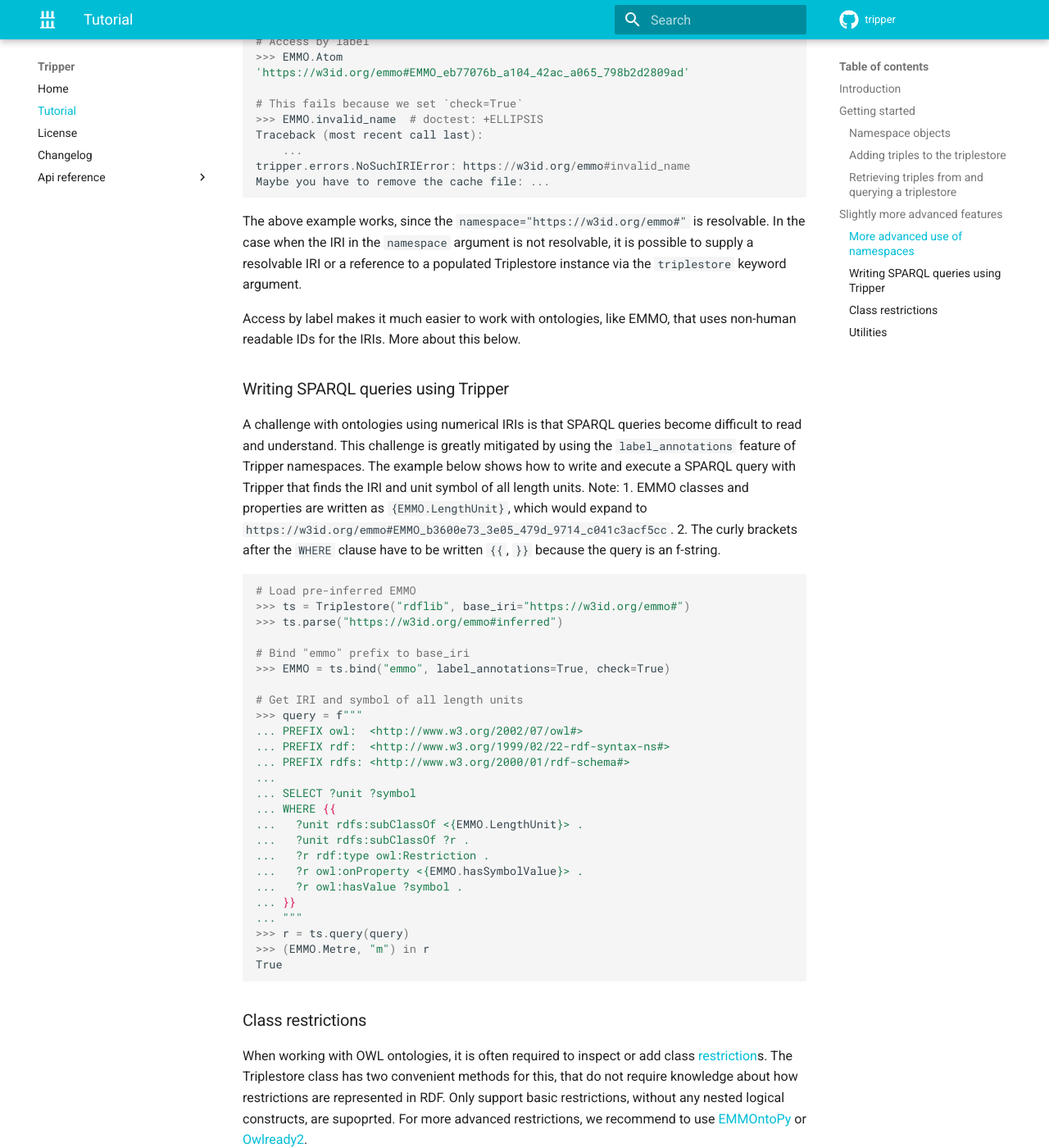
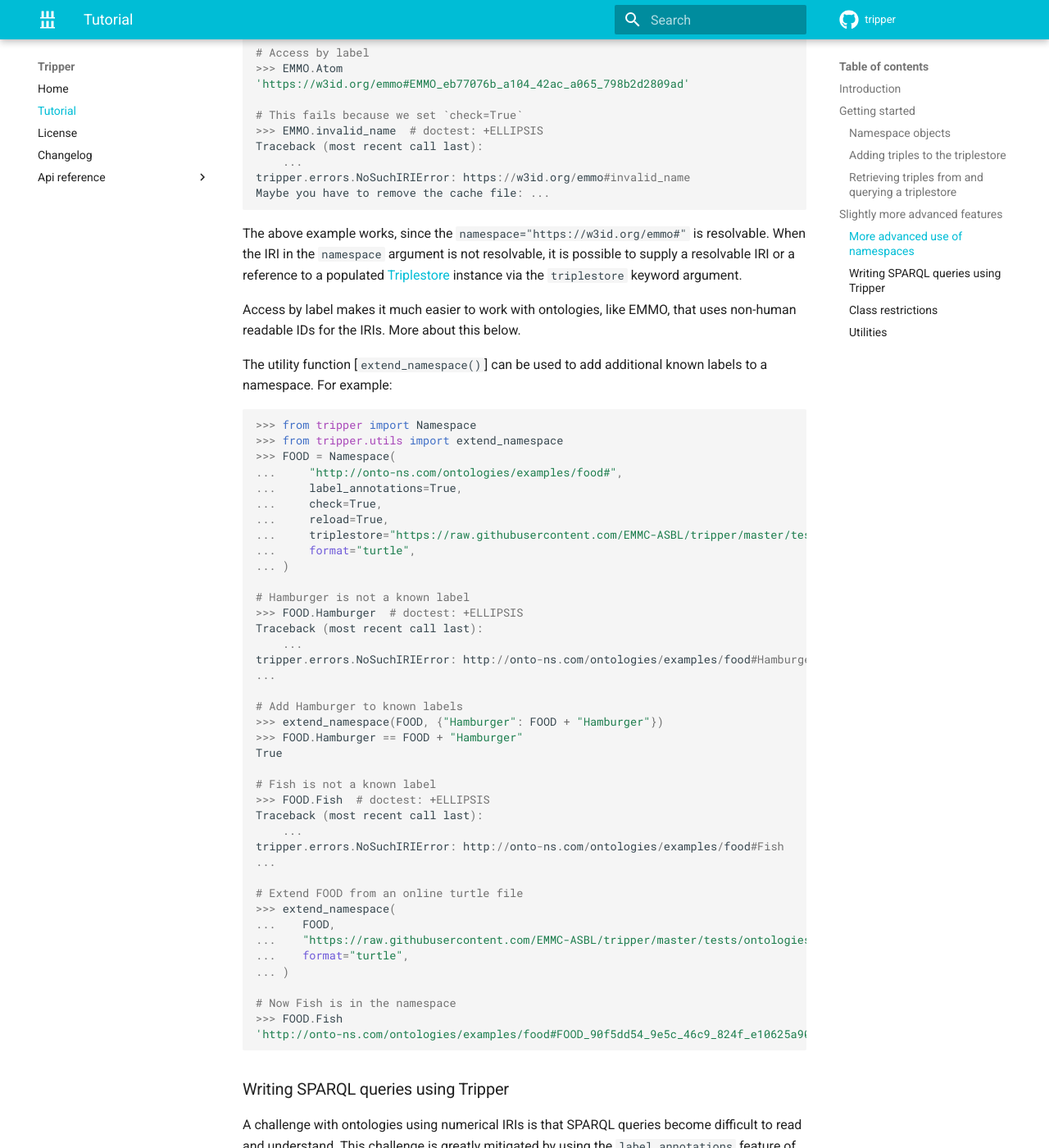
Before and after one commit to EMMC-ASBL/tripper, an MkDocs documentation site: the page built from docs/tutorial.md, in a window 1280 px wide and 1400 px high, scrolled down 2587 px. Shown: the whole window at 82% size. Built offline with MkDocs 1.6.1 and Material for MkDocs 9.7.7, drawn with Linux system fonts in a browser that asks for light colours; comment, search, counter and statistics services are not loaded; the version menu is left out; some of the changed text lies outside the part shown.

Commit message:
Tutorial update (#227)
# Description
Added links to the API documentation from the tutorial.

Also added an example of `extend_namespace()` utility function.
For the above example to work, it turned out that we had to add a
`format` option to `extend_namespace()`.

## Type of change
- [ ] Bug fix and code cleanup
- [ ] New feature
- [x] Documentation update
- [ ] Testing


## Checklist for the reviewer
This checklist should be used as a help for the reviewer.

- [ ] Is the change limited to one issue?
- [ ] Does this PR close the issue?
- [ ] Is the code easy to read and understand?
- [ ] Do all new feature have an accompanying new test?
- [ ] Has the documentation been updated as necessary?
- [ ] Is the code properly tested?

---------

Co-authored-by: Francesca L. Bleken <48128015+francescalb@users.noreply.github.com>

````diff
--- a/docs/tutorial.md
+++ b/docs/tutorial.md
@@ -10,8 +10,9 @@
 See the README file for a [list of currently supported backends].
 
 The API provided by Tripper is modelled after [rdflib], so if you know that library, you will find Tripper rather familiar.
-But there are some differences that you should be aware of.
-Most recognisable:
+But there are some differences to be aware of.
+Most important are:
+
 * All IRIs are represented by Python strings.
   Example: `"https://w3id.org/emmo#Metre"`
 * Blank nodes are strings starting with "_:".
@@ -51,7 +52,7 @@
 
 ```
 
-New namespaces can be created using the [Namespace] class, but are usually added with the `bind()` method:
+New namespaces can be created using the [Namespace] class, but are usually added with the [`bind()`] method:
 
 ```python
 >>> ONTO = ts.bind("onto", "http://example.com/onto#")
@@ -61,7 +62,7 @@
 ```
 
 ### Adding triples to the triplestore
-We can now start to add triples to the triplestore, using the `add()` and `add_triples()` methods:
+Triples can now be added to the triplestore, using the [`add()`] and [`add_triples()`] methods:
 
 ```python
 >>> from tripper.utils import en
@@ -72,10 +73,10 @@
 
 ```
 
-The function `en(msg)` is just a convenient function for adding english literals.
+The function [`en()`] is just a convenient function for adding English literals.
 It is equivalent to `tripper.Literal(msg, lang="en")`.
 
-You can also load triples from a source using the `parse()` method.
+Triples can also be added from a source using the [`parse()`] method.
 For example will
 
 ```python
@@ -84,7 +85,7 @@
 
 load all triples in turtle file `onto.ttl` into the triplestore.
 
-Similarly you can serialise the triplestore to a string or a file using the `serialize()` method:
+Similarly, the triplestore can be serialised to a string or a file using the [`serialize()`] method:
 
 ```python
 ts.serialize("onto2.ttl")  # serialise to file `onto2.ttl`
@@ -105,7 +106,7 @@
 
 ```
 
-The `query()` and `update()` methods can be used to query and update the triplestore using SPARQL.
+The [`query()`] and [`update()`] methods can be used to query and update the triplestore using SPARQL.
 See the next section.
 
 
@@ -142,11 +143,57 @@
 ```
 
 The above example works, since the `namespace="https://w3id.org/emmo#"` is resolvable.
-In the case when the IRI in the `namespace` argument is not resolvable, it is possible to supply a resolvable IRI or a reference to a populated Triplestore instance via the `triplestore` keyword argument.
+When the IRI in the `namespace` argument is not resolvable, it is possible to supply a resolvable IRI or a reference to a populated [Triplestore] instance via the `triplestore` keyword argument.
 
 Access by label makes it much easier to work with ontologies, like EMMO, that uses non-human readable IDs for the IRIs.
 More about this below.
 
+The utility function [`extend_namespace()`] can be used to add additional known labels to a namespace.
+For example:
+
+```python
+>>> from tripper import Namespace
+>>> from tripper.utils import extend_namespace
+>>> FOOD = Namespace(
+...     "http://onto-ns.com/ontologies/examples/food#",
+...     label_annotations=True,
+...     check=True,
+...     reload=True,
+...     triplestore="https://raw.githubusercontent.com/EMMC-ASBL/tripper/master/tests/ontologies/food.ttl",
+...     format="turtle",
+... )
+
+# Hamburger is not a known label
+>>> FOOD.Hamburger  # doctest: +ELLIPSIS
+Traceback (most recent call last):
+    ...
+tripper.errors.NoSuchIRIError: http://onto-ns.com/ontologies/examples/food#Hamburger
+...
+
+# Add Hamburger to known labels
+>>> extend_namespace(FOOD, {"Hamburger": FOOD + "Hamburger"})
+>>> FOOD.Hamburger == FOOD + "Hamburger"
+True
+
+# Fish is not a known label
+>>> FOOD.Fish  # doctest: +ELLIPSIS
+Traceback (most recent call last):
+    ...
+tripper.errors.NoSuchIRIError: http://onto-ns.com/ontologies/examples/food#Fish
+...
+
+# Extend FOOD from an online turtle file
+>>> extend_namespace(
+...    FOOD,
+...    "https://raw.githubusercontent.com/EMMC-ASBL/tripper/master/tests/ontologies/food-more.ttl",
+...    format="turtle",
+... )
+
+# Now Fish is in the namespace
+>>> FOOD.Fish
+'http://onto-ns.com/ontologies/examples/food#FOOD_90f5dd54_9e5c_46c9_824f_e10625a90c26'
+
+```
 
 
 ### Writing SPARQL queries using Tripper
@@ -192,7 +239,8 @@
 Only support basic restrictions, without any nested logical constructs, are supoprted.
 For more advanced restrictions, we recommend to use [EMMOntoPy] or [Owlready2].
 
-A [restriction] is described by the following set of parameters.
+A [restriction] restricts a class to only those individuals that satisfy the restriction.
+It is described by the following set of parameters.
 
   * **cls**: IRI of class to which the restriction applies.
   * **property**: IRI of restriction property.
@@ -223,8 +271,7 @@
 ```
 The returned `iri` is the blank node IRI of the new restriction.
 
-
-To find the above restriction, the `restrictions()` method can be used.
+To find the above restriction, the [`restrictions()`] method can be used.
 It returns an iterator over all restrictions that matches the provided criteria.
 For example:
 
@@ -261,10 +308,10 @@
 
 Mappings can also be used to semantically document the arguments and return values of a function.
 
-The [Triplestore] class has two specialised methods for adding mappings, `map()` and `add_function()`.
-The purpose of the `map()` method, is to map a data models and its properties to ontological concepts, while `add_function()` maps the arguments and return value of a function to ontological concepts.
+The [Triplestore] class has two specialised methods for adding mappings, [`map()`] and [`add_function()`].
+The purpose of the [`map()`] method, is to map a data models and its properties to ontological concepts, while [`add_function()`] maps the arguments and return value of a function to ontological concepts.
 
-**Note**, the name of the `map()` and `add_function()` methods are not very intuitive and may be changed in the future.
+**Note**, the name of the [`map()`] and [`add_function()`] methods are not very intuitive and may be changed in the future.
 
 
 ### Adding mappings
@@ -315,22 +362,50 @@
 
 
 
-### Representing pydantic data models as RDF
-*Todo: Describe the `tripper.convert` subpackage...*
-
-
 
 
 [rdflib]: https://rdflib.readthedocs.io/
+[EMMO]: https://emmc.eu/emmo/
+[OTEIO]: https://github.com/emmo-repo/domain-oteio/
+[Function Ontology (FnO)]: https://fno.io/
+[EMMOntoPy]: https://emmo-repo.github.io/EMMOntoPy/
+[Owlready2]: https://pypi.org/project/owlready2/
+[restriction]: https://www.w3.org/TR/owl-ref/#Restriction
+[JSON-LD]: https://json-ld.org/
+
+[Creating a triplestore interface]: #creating-a-triplestore-interface
+[list of currently supported backends]: https://github.com/EMMC-ASBL/tripper?tab=readme-ov-file#available-backends
+
+[tripper.convert]: https://emmc-asbl.github.io/tripper/latest/api_reference/convert/convert/
+
 [Triplestore]: https://emmc-asbl.github.io/tripper/latest/api_reference/triplestore/#tripper.triplestore.Triplestore
 [Namespace]:
 https://emmc-asbl.github.io/tripper/latest/api_reference/namespace/#tripper.namespace.Namespace
 [Literal]:
 https://emmc-asbl.github.io/tripper/latest/api_reference/literal/#tripper.literal.Literal
-[Creating a triplestore interface]: #creating-a-triplestore-interface
-[EMMO]: https://emmc.eu/emmo/
-[Function Ontology (FnO)]: https://fno.io/
-[list of currently supported backends]: https://github.com/EMMC-ASBL/tripper?tab=readme-ov-file#available-backends
-[EMMOntoPy]: https://emmo-repo.github.io/EMMOntoPy/
-[Owlready2]: https://pypi.org/project/owlready2/
-[restriction]: https://www.w3.org/TR/owl-ref/#Restriction
+
+[`en()`]: https://emmc-asbl.github.io/tripper/latest/api_reference/triplestore/#tripper.utils.en
+[`extend_namespace()`]: https://emmc-asbl.github.io/tripper/latest/api_reference/triplestore/#tripper.utils.extend_namespace
+
+[`load_container()`]: https://emmc-asbl.github.io/tripper/latest/api_reference/convert/convert/#tripper.convert.convert.load_container
+[`save_container()`]: https://emmc-asbl.github.io/tripper/latest/api_reference/convert/convert/#tripper.convert.convert.save_container
+
+[`add()`]: https://emmc-asbl.github.io/tripper/latest/api_reference/triplestore/#tripper.triplestore.Triplestore.add
+[`add_function()`]: https://emmc-asbl.github.io/tripper/latest/api_reference/triplestore/#tripper.triplestore.Triplestore.add_function
+[`add_restriction()`]: https://emmc-asbl.github.io/tripper/latest/api_reference/triplestore/#tripper.triplestore.Triplestore.add_restriction
+[`add_triples()`]: https://emmc-asbl.github.io/tripper/latest/api_reference/triplestore/#tripper.triplestore.Triplestore.add_triples
+[`bind()`]: https://emmc-asbl.github.io/tripper/latest/api_reference/triplestore/#tripper.triplestore.Triplestore.bind
+[`map()`]: https://emmc-asbl.github.io/tripper/latest/api_reference/triplestore/#tripper.triplestore.Triplestore.map
+[`objects()`]: https://emmc-asbl.github.io/tripper/latest/api_reference/triplestore/#tripper.triplestore.Triplestore.objects
+[`parse()`]: https://emmc-asbl.github.io/tripper/latest/api_reference/triplestore/#tripper.triplestore.Triplestore.parse
+[`predicates()`]: https://emmc-asbl.github.io/tripper/latest/api_reference/triplestore/#tripper.triplestore.Triplestore.predicates
+[`predicate_objects()`]: https://emmc-asbl.github.io/tripper/latest/api_reference/triplestore/#tripper.triplestore.Triplestore.predicate_objects
+[`query()`]: https://emmc-asbl.github.io/tripper/latest/api_reference/triplestore/#tripper.triplestore.Triplestore.query
+[`restrictions()`]: https://emmc-asbl.github.io/tripper/latest/api_reference/triplestore/#tripper.triplestore.Triplestore.restrictions
+[`serialize()`]: https://emmc-asbl.github.io/tripper/latest/api_reference/triplestore/#tripper.triplestore.Triplestore.serialize
+[`subject_objects()`]: https://emmc-asbl.github.io/tripper/latest/api_reference/triplestore/#tripper.triplestore.Triplestore.subject_objects
+[`subject_predicates()`]: https://emmc-asbl.github.io/tripper/latest/api_reference/triplestore/#tripper.triplestore.Triplestore.subject_predicates
+[`subjects()`]: https://emmc-asbl.github.io/tripper/latest/api_reference/triplestore/#tripper.triplestore.Triplestore.subjects
+[`triples()`]: https://emmc-asbl.github.io/tripper/latest/api_reference/triplestore/#tripper.triplestore.Triplestore.triples
+[`update()`]: https://emmc-asbl.github.io/tripper/latest/api_reference/triplestore/#tripper.triplestore.Triplestore.update
+[`value()`]: https://emmc-asbl.github.io/tripper/latest/api_reference/triplestore/#tripper.triplestore.Triplestore.value
````
Also changed, not shown: other parts of docs/tutorial.md (+3 -3 lines), 3 other files.
